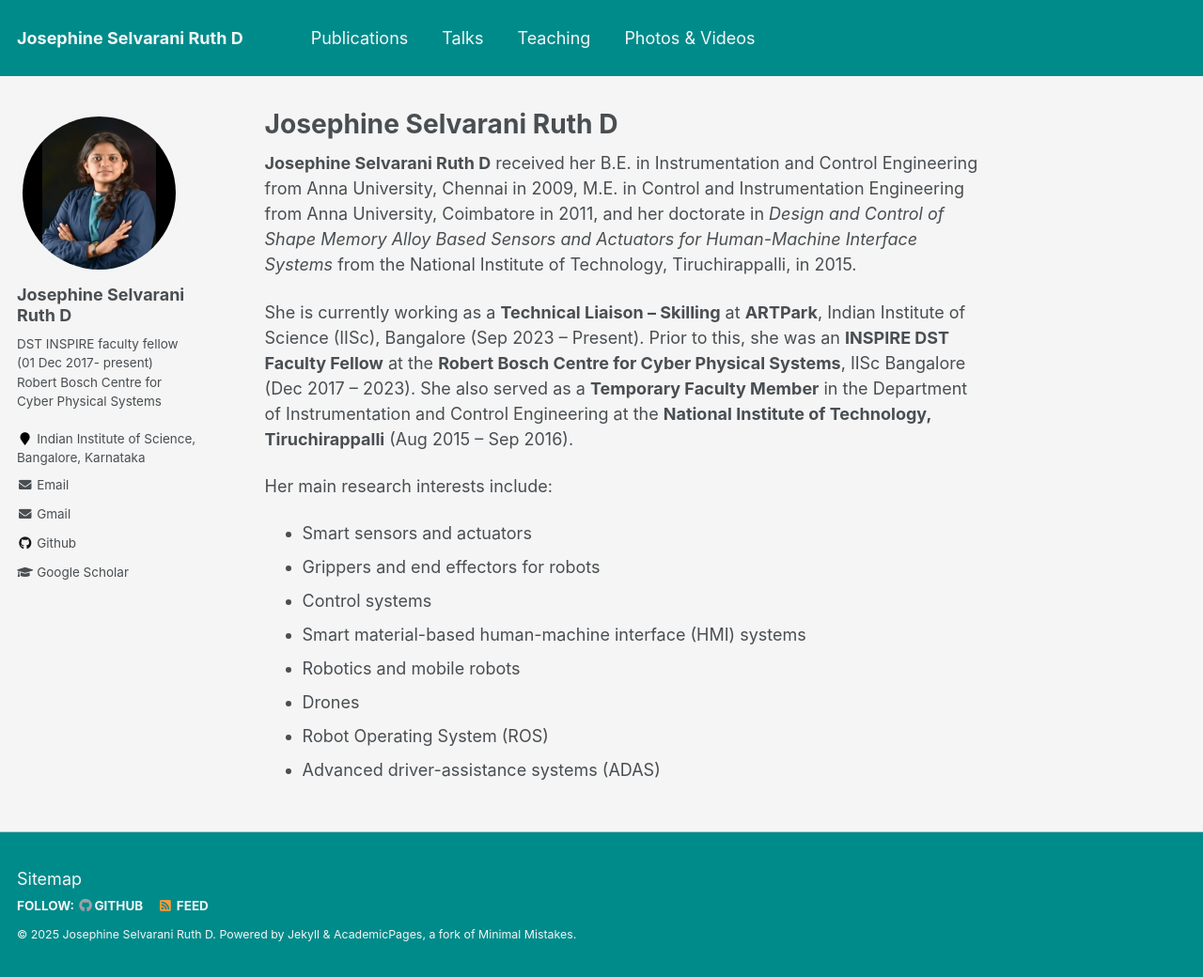
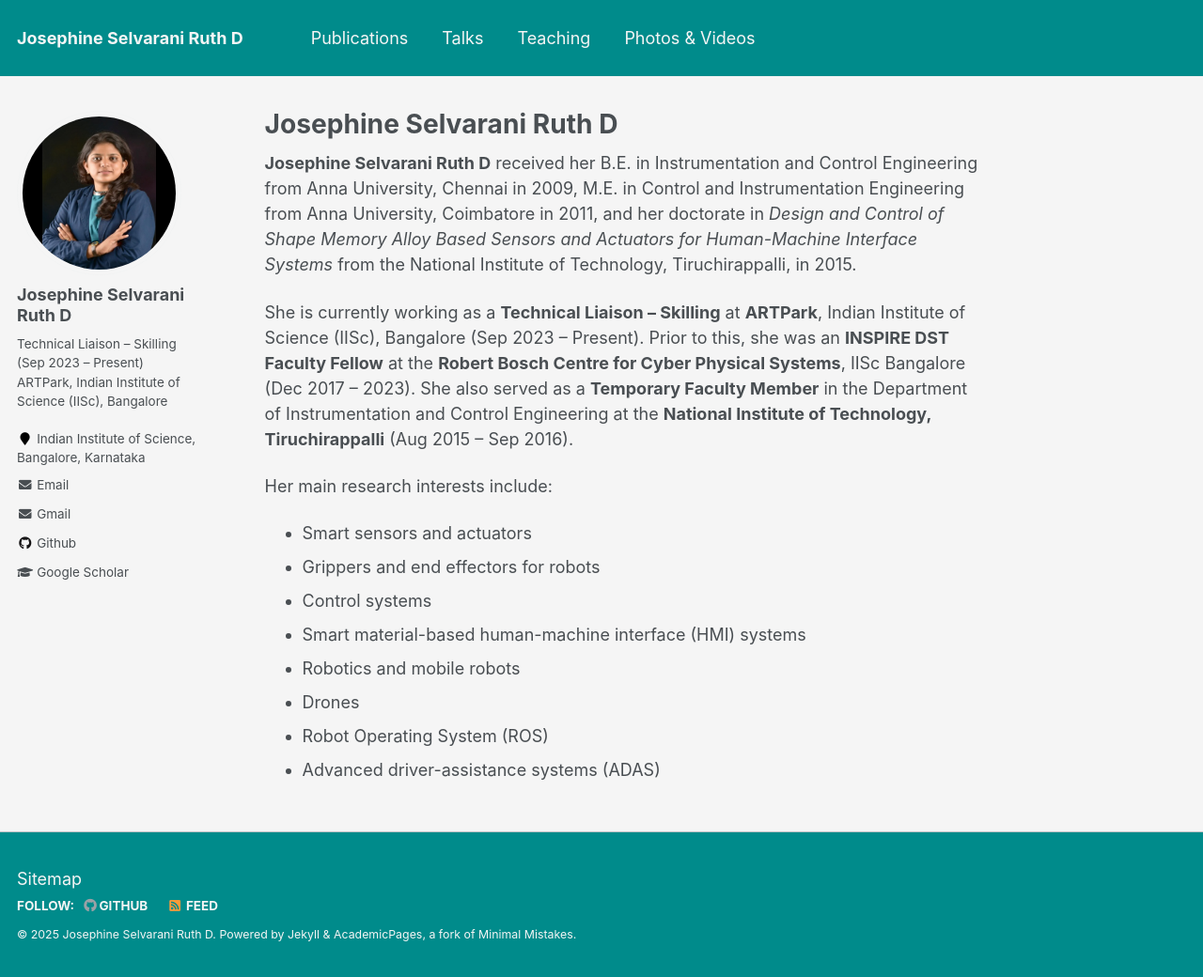
Before and after one commit to Sreerammv/djsruth.github.io-master, a Jekyll site: the page built from _pages/about.md, in a window 1280 px wide and 1040 px high. Shown: the whole window at 94% size. Built offline with Jekyll 4.4.1, drawn with Linux system fonts in a browser that asks for light colours; part of the change alters nothing that is shown.

Commit message:
Update _config.yml

```diff
--- a/_config.yml
+++ b/_config.yml
@@ -1,123 +1,82 @@
 # Welcome to Jekyll!
-#
-# This config file is meant for settings that affect your entire site, values
-# which you are expected to set up once and rarely need to edit after that.
-# For technical reasons, this file is *NOT* reloaded automatically when you use
-# `jekyll serve`. If you change this file, please restart the server process.
 
 # Site Settings
-locale                   : "en-US"
-title                    : "Josephine Selvarani Ruth D"
-title_separator          : "-"
-name                     : &name "Josephine Selvarani Ruth D"
-description              : &description "DST INSPIRE faculty fellow, RBCCPS, IISc."
-url                      : https://djsruth.github.io # the base hostname & protocol for your site e.g. "https://mmistakes.github.io"
-baseurl                  : "" # the subpath of your site, e.g. "/blog"
-repository               : "djsruth/djsruth.github.io"
-teaser                   :  # filename of teaser fallback teaser image placed in /images/, .e.g. "500x300.png"
-breadcrumbs              : false # true, false (default)
-words_per_minute         : 160
-future                   : true
-read_more                : "disabled" # if enabled, adds "Read more" links to excerpts
-talkmap_link             : false #change to true to add link to talkmap on talks page
+locale: "en-US"
+title: "Josephine Selvarani Ruth D"
+title_separator: "-"
+name: &name "Josephine Selvarani Ruth D"
+description: &description "DST INSPIRE faculty fellow, RBCCPS, IISc."
+url: "https://djsruth.github.io"
+baseurl: ""
+repository: "djsruth/djsruth.github.io"
+teaser:
+breadcrumbs: false
+words_per_minute: 160
+future: true
+read_more: "disabled"
+talkmap_link: false
+
 comments:
-  provider               : # false (default), "disqus", "discourse", "facebook", "google-plus", "staticman", "custom"
-  disqus:
-    shortname            :
-  discourse:
-    server               : # https://meta.discourse.org/t/embedding-discourse-comments-via-javascript/31963 , e.g.: meta.discourse.org
-  facebook:
-    appid                :
-    num_posts            : # 5 (default)
-    colorscheme          : # "light" (default), "dark"
+  provider: false
+
 staticman:
-  allowedFields          : ['name', 'email', 'url', 'message']
-  branch                 : "gh-pages" # "master", "gh-pages"
-  commitMessage          : "New comment."
-  filename               : comment-{@timestamp}
-  format                 : "yml"
-  moderation             : true
-  path                   : "_data/comments/{options.slug}"
-  requiredFields         : ['name', 'email', 'message']
+  allowedFields: ['name', 'email', 'url', 'message']
+  branch: "gh-pages"
+  commitMessage: "New comment."
+  filename: comment-{@timestamp}
+  format: "yml"
+  moderation: true
+  path: "_data/comments/{options.slug}"
+  requiredFields: ['name', 'email', 'message']
   transforms:
-    email                : "md5"
+    email: "md5"
   generatedFields:
     date:
-      type               : "date"
+      type: "date"
       options:
-        format           : "iso8601" # "iso8601" (default), "timestamp-seconds", "timestamp-milliseconds"
+        format: "iso8601"
+
 atom_feed:
-  path                   : # blank (default) uses feed.xml
+  path:
 
 # SEO Related
-google_site_verification :
-bing_site_verification   :
-alexa_site_verification  :
-yandex_site_verification :
+google_site_verification:
+bing_site_verification:
+alexa_site_verification:
+yandex_site_verification:
 
 # Social Sharing
 twitter:
-  username               : &twitter
+  username: &twitter
 facebook:
-  username               :
-  app_id                 :
-  publisher              :
-og_image                 :  # Open Graph/Twitter default site image
-# For specifying social profiles
-# - https://developers.google.com/structured-data/customize/social-profiles
+  username:
+  app_id:
+  publisher:
+og_image:
+
+# Structured Social Profiles
 social:
-  type                   : # Person or Organization (defaults to Person)
-  name                   : # If the user or organization name differs from the site's name
-  links: # An array of links to social media profiles
-
+  type: Person
+  name: Josephine Selvarani Ruth D
+  links: []
 
 # Analytics
 analytics:
-  provider               :  "google-universal" # false (default), "google", "google-universal", "custom"
+  provider: "google-universal"
   google:
-    tracking_id          :
-
+    tracking_id:
 
 # Site Author
 author:
-  name             : "Josephine Selvarani Ruth D"
-  avatar           : "Ruth_sq.jpeg"
-  bio              : "DST INSPIRE faculty fellow<br>(01 Dec 2017- present)<br>Robert Bosch Centre for Cyber Physical Systems"
-  location         : "Indian Institute of Science,<br>Bangalore, Karnataka"
-  employer         :
-  pubmed           :
-  googlescholar    : "https://scholar.google.com/citations?user=V7Yt7FAAAAAJ&hl=en"
-  email2           : "djsruth@gmail.com"
-  email           : "rjosephine@iisc.ac.in"
-  mobile           : "+91-9487256932"
-  researchgate     :
-  uri              :
-  bitbucket        :
-  codepen          :
-  dribbble         :
-  flickr           :
-  facebook         :
-  foursquare       :
-  github           : "djsruth"
-  google_plus      :
-  keybase          :
-  instagram        :
-  impactstory      : #"https://profiles.impactstory.org/u/xxxx-xxxx-xxxx-xxxx"
-  lastfm           :
-  linkedin         :
-  orcid            :
-  pinterest        :
-  soundcloud       :
-  stackoverflow    :
-  steam            :
-  tumblr           :
-  twitter          :
-  vine             :
-  weibo            :
-  xing             :
-  youtube          :
-  wikipedia        :
-
+  name: "Josephine Selvarani Ruth D"
+  avatar: "Ruth_sq.jpeg"
+  bio: "Technical Liaison – Skilling<br>(Sep 2023 – Present)<br>ARTPark, Indian Institute of Science (IISc), Bangalore"
+  location: "Indian Institute of Science,<br>Bangalore, Karnataka"
+  googlescholar: "https://scholar.google.com/citations?user=V7Yt7FAAAAAJ&hl=en"
+  email: "rjosephine@iisc.ac.in"
+  email2: "djsruth@gmail.com"
+  mobile: "+91-9487256932"
+  github: "djsruth"
 
 # Reading Files
 include:
@@ -148,12 +107,13 @@ exclude:
   - package.json
   - tmp
   - vendor
+
 keep_files:
   - .git
   - .svn
+
 encoding: "utf-8"
 markdown_ext: "markdown,mkdown,mkdn,mkd,md"
-
 
 # Conversion
 markdown: kramdown
@@ -161,7 +121,6 @@ highlighter: rouge
 lsi: false
 excerpt_separator: "\n\n"
 incremental: false
-
 
 # Markdown Processing
 kramdown:
@@ -173,7 +132,6 @@ kramdown:
   toc_levels: 1..6
   smart_quotes: lsquo,rsquo,ldquo,rdquo
   enable_coderay: false
-
 
 # Collections
 collections:
@@ -205,10 +163,8 @@ collections:
     output: true
     permalink: /:collection/:path/
 
-
 # Defaults
 defaults:
-  # _posts
   - scope:
       path: ""
       type: posts
@@ -219,14 +175,14 @@ defaults:
       comments: true
       share: true
       related: true
-  # _pages
+
   - scope:
       path: ""
       type: pages
     values:
       layout: single
       author_profile: true
-  # _teaching
+
   - scope:
       path: ""
       type: teaching
@@ -235,7 +191,7 @@ defaults:
       author_profile: true
       share: true
       comments: true
-  # _pubs-journal-primary
+
   - scope:
       path: ""
       type: publications
@@ -244,7 +200,7 @@ defaults:
       author_profile: true
       share: true
       comments: true
-  # _portfolio
+
   - scope:
       path: ""
       type: portfolio
@@ -253,7 +209,7 @@ defaults:
       author_profile: true
       share: true
       comment: true
-  # _talks
+
   - scope:
       path: ""
       type: talks
@@ -265,15 +221,11 @@ defaults:
 # Sass/SCSS
 sass:
   sass_dir: _sass
-  style: compressed # http://sass-lang.com/documentation/file.SASS_REFERENCE.html#output_style
-
+  style: compressed
 
 # Outputting
 permalink: /:categories/:title/
-# paginate: 5 # amount of posts to show
-# paginate_path: /page:num/
-timezone: America/Los_Angeles # http://en.wikipedia.org/wiki/List_of_tz_database_time_zones
-
+timezone: America/Los_Angeles
 
 # Plugins
 plugins:
@@ -282,7 +234,7 @@ plugins:
   - jekyll-gist
   - jekyll-feed
   - jekyll-redirect-from
-# mimic GitHub Pages with --safe
+
 whitelist:
   - jekyll-paginate
   - jekyll-sitemap
@@ -290,39 +242,11 @@ whitelist:
   - jekyll-feed
   - jemoji
 
-
 # Archives
-#  Type
-#  - GitHub Pages compatible archive pages built with Liquid ~> type: liquid (default)
-#  - Jekyll Archives plugin archive pages ~> type: jekyll-archives
-#  Path (examples)
-#  - Archive page should exist at path when using Liquid method or you can
-#    expect broken links (especially with breadcrumbs enabled)
-#  - <base_path>/tags/my-awesome-tag/index.html ~> path: /tags/
-#  - <base_path/categories/my-awesome-category/index.html ~> path: /categories/
-#  - <base_path/my-awesome-category/index.html ~> path: /
 category_archive:
   type: liquid
   path: /categories/
+
 tag_archive:
   type: liquid
   path: /tags/
-# https://github.com/jekyll/jekyll-archives
-# jekyll-archives:
-#   enabled:
-#     - categories
-#     - tags
-#   layouts:
-#     category: archive-taxonomy
-#     tag: archive-taxonomy
-#   permalinks:
-#     category: /categories/:name/
-#     tag: /tags/:name/
-
-
-# HTML Compression
-# - http://jch.penibelst.de/
-compress_html:
-  clippings: all
-  ignore:
-    envs: development
```
